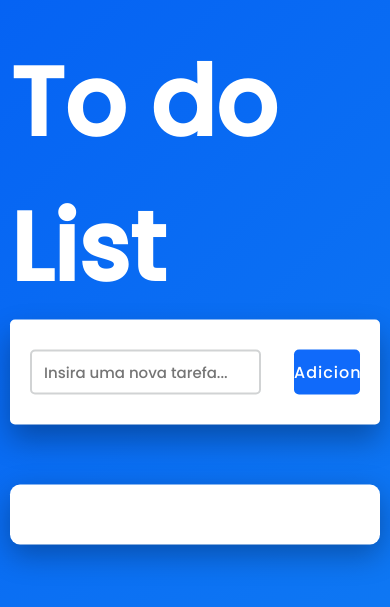
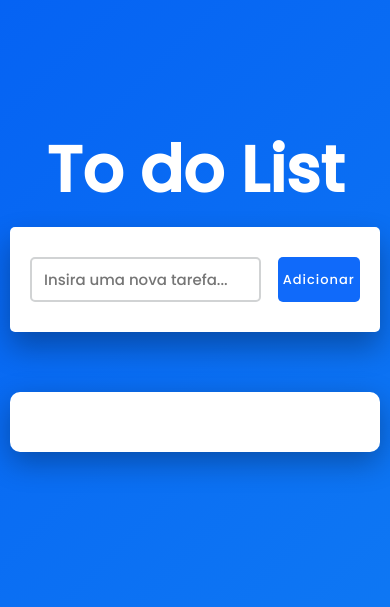
Before and after one commit to francisco-das-chagas/todo-list, a plain HTML site: page index.html in a window 390 px wide. Shown: the part 135-742 px from the top of the page. Drawn offline with nearby package versions, Linux system fonts and the light colour scheme.

Commit message:
adicionando responsividade

```diff
--- a/style.css
+++ b/style.css
@@ -20,9 +20,7 @@ h1 {
   font-family: "Poppins";
 }
 
-
 /* CONTAINER */
-
 
 .container {
   width: 40%;
@@ -35,7 +33,6 @@ h1 {
 }
 
 /* NOVA TAREFA */
-
 
 #nova-tarefa {
   position: relative;
@@ -65,7 +62,7 @@ h1 {
 #nova-tarefa button {
   position: relative;
   float: right;
-  width: 20%;
+  width: 25%;
   height: 45px;
   border-radius: 5px;
   font-family: "Poppins", sans-serif;
@@ -86,7 +83,6 @@ h1 {
   border: 2px solid #106afa;
   font-weight: 600;
 }
-
 
 #tarefas {
   background-color: #fff;
@@ -117,7 +113,6 @@ h1 {
   font-size: 15px;
 }
 
-
 /* BOTÕES */
 
 .tarefas button {
@@ -136,12 +131,10 @@ h1 {
   transition: 230ms;
 }
 
-
 .tarefas button ion-icon {
   font-size: 1.7rem;
   transition: 230ms;
 }
-
 
 .tarefas button:hover {
   background-color: #fff;
@@ -154,7 +147,6 @@ h1 {
   background-color: #fff;
   color: #106afa;
 }
-
 
 /* ATIVO RISCADO */
 
@@ -179,3 +171,15 @@ h1 {
     opacity: 1;
   }
 }
+
+/* RESPONSIVIDADE */
+
+@media (max-width: 1060px),(min-width:600px) {
+  h1 {
+    font-size: 4rem;
+    margin-bottom: 10px;
+  }
+  #nova-tarefa button {
+    font-size: 13px;
+  }
+}
```
